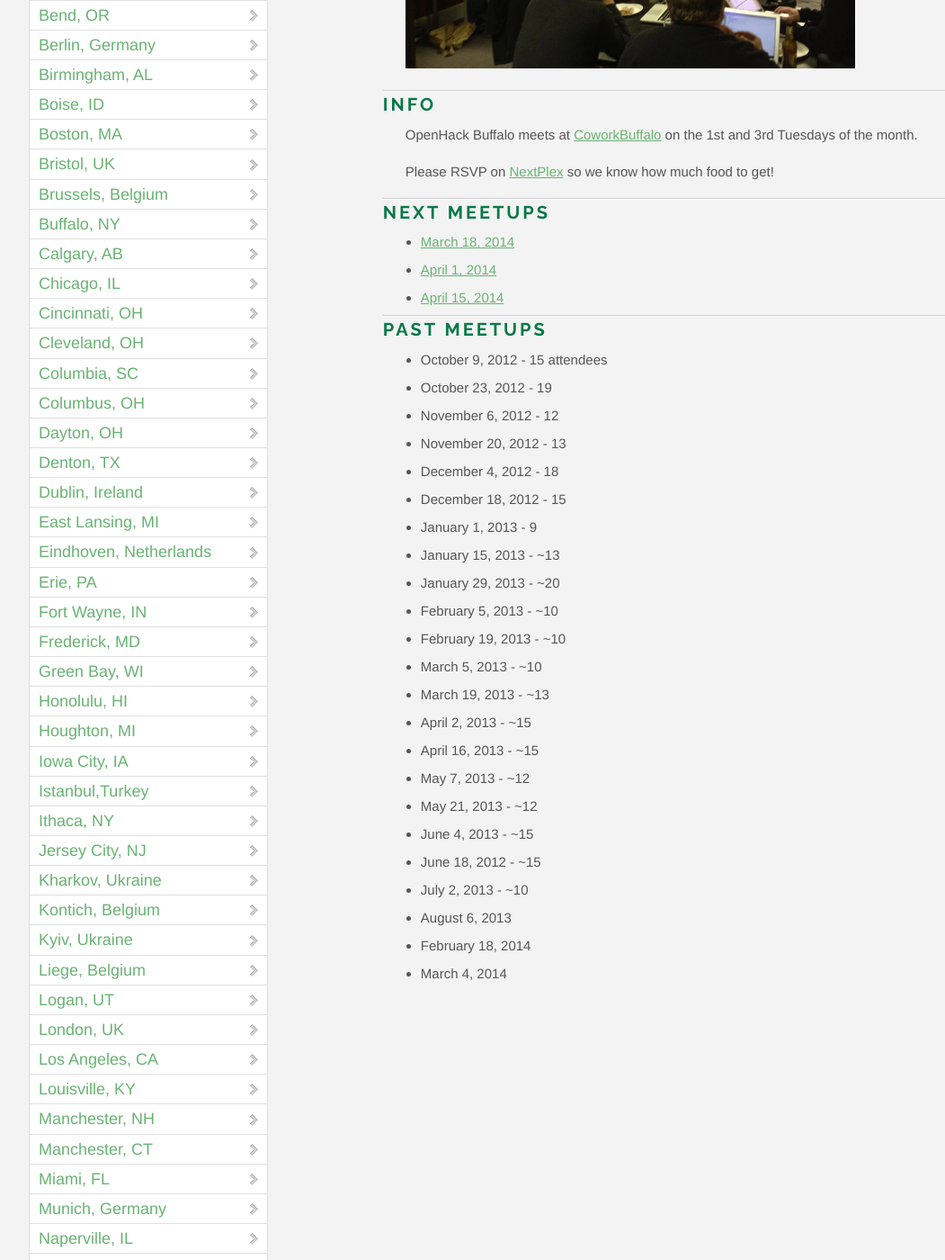
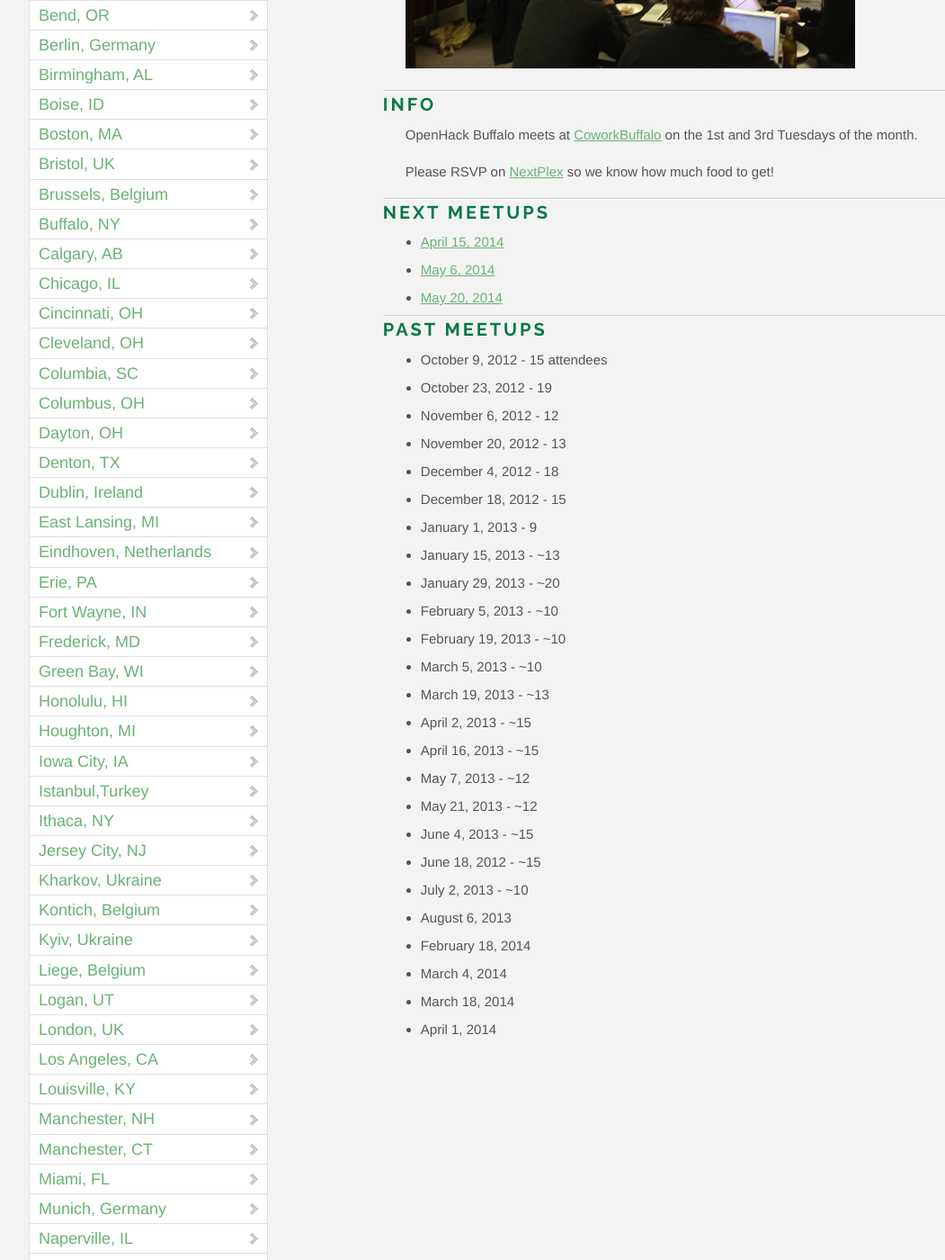
Before and after one commit to OpenHack/openhack.github.com, a Jekyll site: the page built from buffalo/index.markdown, in a window 1280 px wide and 1400 px high, scrolled down 514 px. Shown: the whole window at 90% size, without its empty margins (32-1083 px from the left). Built offline with Jekyll 4.4.1, drawn with Linux system fonts in a browser that asks for light colours; nearby versions of some CDN libraries; Markdown is read by kramdown in place of the engine named in the settings; comment, search, counter and statistics services are not loaded.

Commit message:
May dates for Buffalo

```diff
--- a/buffalo/index.markdown
+++ b/buffalo/index.markdown
@@ -15,9 +15,9 @@ Please RSVP on [NextPlex](http://nextplex.com/buffalo-ny/calendar) so we know ho
 
 ### Next meetups
 
-* [March 18, 2014](http://nextplex.com/buffalo-ny/calendar/events/15245)
-* [April 1, 2014](http://nextplex.com/buffalo-ny/calendar/events/15660)
 * [April 15, 2014](http://nextplex.com/buffalo-ny/calendar/events/15661)
+* [May 6, 2014](http://nextplex.com/buffalo-ny/calendar/events/16084)
+* [May 20, 2014](http://nextplex.com/buffalo-ny/calendar/events/16085)
 
 ### Past meetups
 
@@ -44,3 +44,5 @@ Please RSVP on [NextPlex](http://nextplex.com/buffalo-ny/calendar) so we know ho
 * August 6, 2013
 * February 18, 2014
 * March 4, 2014
+* March 18, 2014
+* April 1, 2014
```
